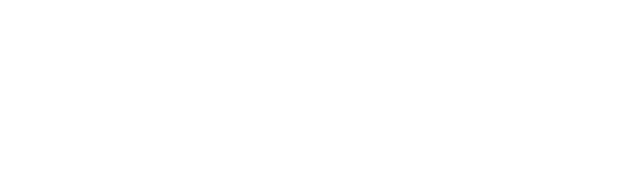
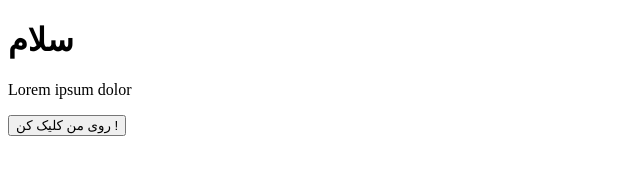
Before and after one commit to amirhoseinkeivani/test3, a plain HTML site: page front_end/index.html in a window 1280 px wide. Shown: the whole page, without its empty margins (0-640 px from the left). Drawn offline with Linux system fonts and the light colour scheme.

Commit message:
add h1,p and btn in index.html

```diff
--- a/front_end/index.html
+++ b/front_end/index.html
@@ -1,11 +1,13 @@
 <!DOCTYPE html>
 <html lang="en">
-<head>
-    <meta charset="UTF-8">
-    <meta name="viewport" content="width=device-width, initial-scale=1.0">
+  <head>
+    <meta charset="UTF-8" />
+    <meta name="viewport" content="width=device-width, initial-scale=1.0" />
     <title>Document</title>
-</head>
-<body>
-
-</body>
+  </head>
+  <body>
+    <h1>سلام</h1>
+    <p>Lorem ipsum dolor</p>
+    <button>روی من کلیک کن !</button>
+  </body>
 </html>
```
